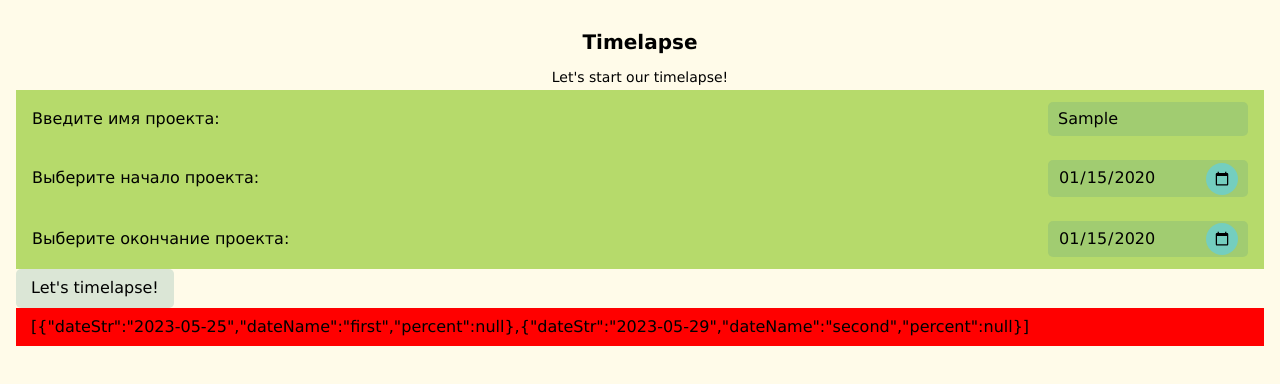
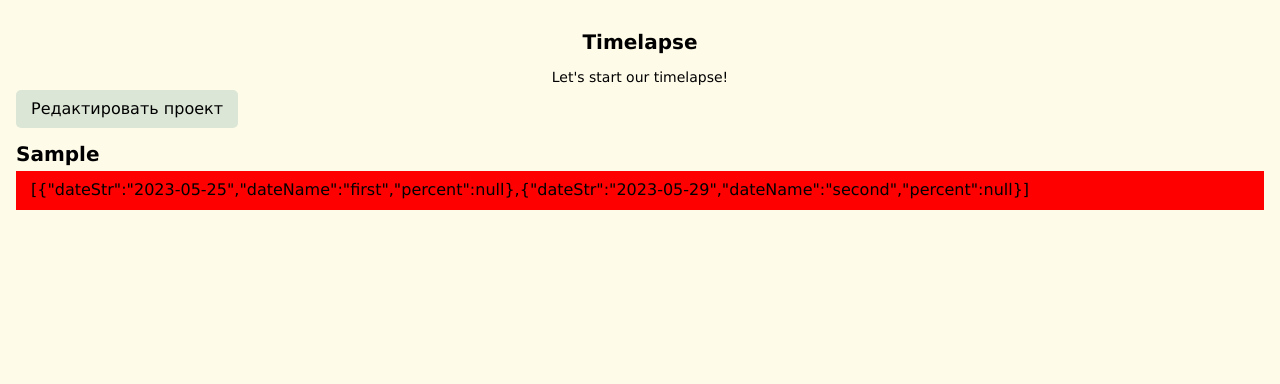
Before and after one commit to ann4ann/Timelapse, a React (Create React App) app: page / in a window 1280 px wide. Both pictures are taken after typing "Sample", "2020-01-15", "2020-01-15" into the empty fields and a click on the button "Let's timelapse!". Shown: the top 384 px of the page. Built offline with nearby package versions, Linux system fonts and the light colour scheme.

Commit message:
added projectInfo and blocks visibility

```diff
--- a/src/App.tsx
+++ b/src/App.tsx
@@ -4,6 +4,7 @@ import {align, Text} from "./app/components/common/Text/Text";
 import {Timelapse} from "./app/components/ui/Timelapse/Timelapse";
 import {date, project} from "./app/types/types";
 import {CreateProjectForm} from "./app/components/ui/CreateProjectForm/CreateProjectForm";
+import {ProjectInfo} from "./app/components/ui/ProjectInfo/ProjectInfo";
 
 //==================Данные для теста==================
 
@@ -20,6 +21,8 @@ const dates: date[] = [
 //===========================================
 
 function App() {
+    const [projectExist, setProjectExist] = useState<boolean>(false)
+
     const [projectData, setProjectData] = useState<project>({
         startDate: "",
         endDate: "",
@@ -30,6 +33,7 @@ function App() {
         const strData = localStorage.getItem("projectData")
         if (strData) {
             setProjectData(JSON.parse(strData))
+            setProjectExist(true)
         }
     }, [])
 
@@ -44,7 +48,18 @@ function App() {
 
     const submitFormHandler = (e: FormEvent<HTMLFormElement>) => {
         e.preventDefault();
-        localStorage.setItem("projectData", JSON.stringify(projectData))
+        if (
+            projectData.projectName
+            && projectData.startDate
+            && projectData.endDate
+        ) {
+            localStorage.setItem("projectData", JSON.stringify(projectData))
+            setProjectExist(true)
+        }
+    }
+
+    const toggleProjectExist = () => {
+        setProjectExist(!projectExist)
     }
 
     return (
@@ -54,12 +69,20 @@ function App() {
                 content="Let's start our timelapse!"
                 align={align.CENTER}
             />
-            <CreateProjectForm
+            {!projectExist && (<CreateProjectForm
                 changeInputHandler={changeInputHandler}
                 submitFormHandler={submitFormHandler}
                 projectData={projectData}
-            />
-            <Timelapse projectData={projectData} stages={dates}/>
+
+            />)}
+            {projectExist && (<ProjectInfo
+                onClick={toggleProjectExist}
+                projectData={projectData}
+            />)}
+            {projectExist && (<Timelapse
+                projectData={projectData}
+                stages={dates}
+            />)}
         </div>
     );
 }
--- /dev/null
+++ b/src/app/components/ui/ProjectInfo/ProjectInfo.module.css
@@ -0,0 +1,3 @@
+.projectInfo {
+
+}
--- /dev/null
+++ b/src/app/components/ui/ProjectInfo/ProjectInfo.tsx
@@ -0,0 +1,27 @@
+import React, {memo} from "react";
+import cls from "./ProjectInfo.module.css"
+import {Button} from "../../common/Button/Button";
+import {Text} from "../../common/Text/Text";
+import {project} from "../../../types/types";
+
+interface ProjectInfoProps {
+    onClick: () => void,
+    projectData: project,
+}
+
+export const ProjectInfo = memo((props: ProjectInfoProps) => {
+    const {
+        onClick,
+        projectData,
+    } = props
+
+    return (
+        <div className={cls.projectInfo}>
+            <Button
+                text={"Редактировать проект"}
+                onClick={onClick}
+            />
+            <Text title={projectData.projectName} />
+        </div>
+    )
+})
```
